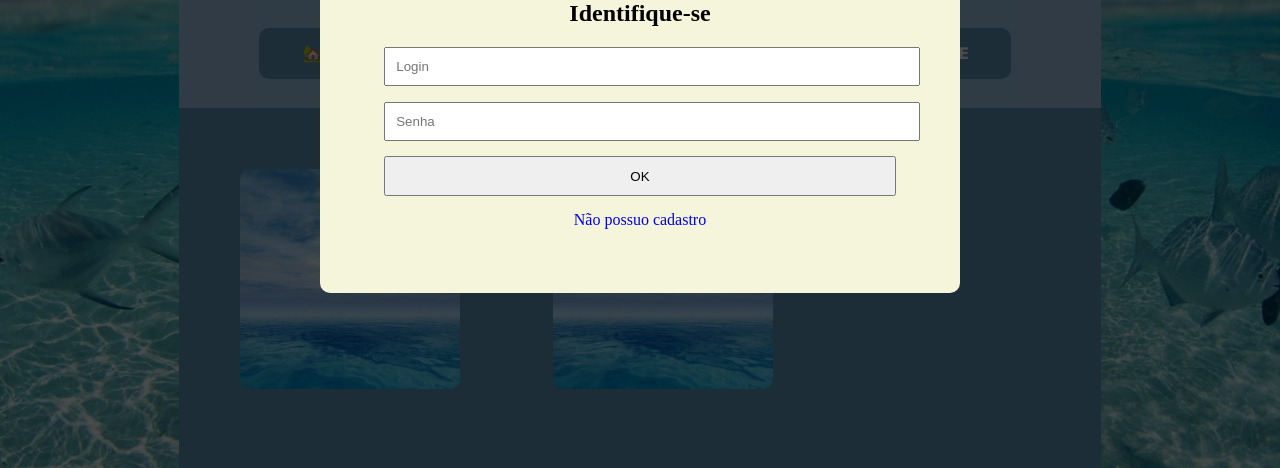
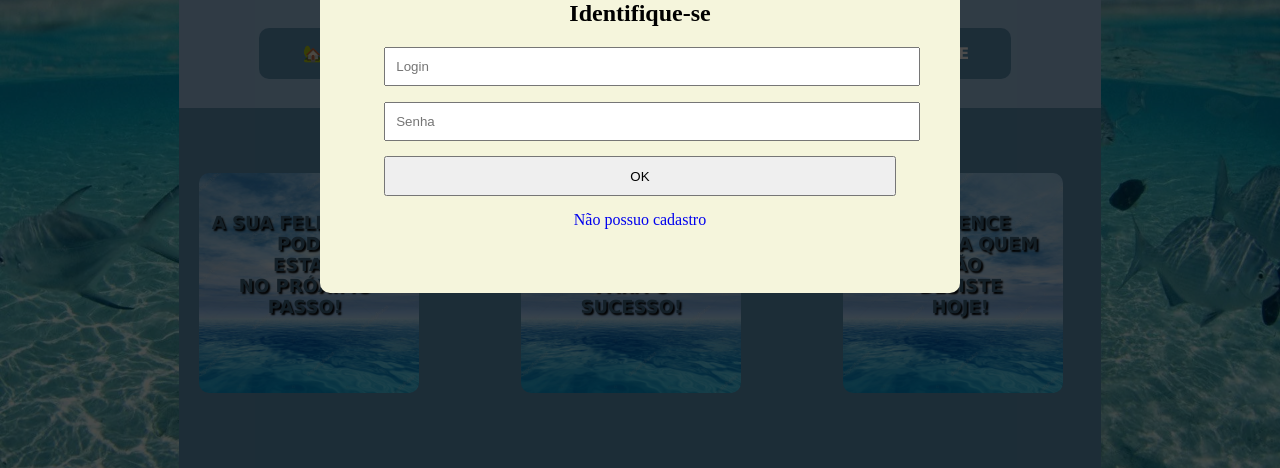
Before and after one commit to LeonardoSalesCM/2151-leonardo, a plain HTML site: page 2151-leonardo-main/08.03/index.html in a window 1280 px wide. Shown: the part 276-744 px from the top of the page. Drawn offline with nearby package versions, Linux system fonts and the light colour scheme.

Commit message:
corrigindo erros

```diff
--- a/2151-leonardo-main/08.03/css/style.css
+++ b/2151-leonardo-main/08.03/css/style.css
@@ -147,7 +147,7 @@ footer {
 
 #p1-1 {
     position: absolute;
-    margin-top: -44%;
+    margin-top: -45%;
     margin-left: -4.5%;
     background-color: 0;
     text-align: center;
@@ -157,8 +157,8 @@ footer {
 
 #p1-2 {
     position: absolute;
-    margin-top: -44%;
-    margin-left: 19%;
+    margin-top: -45%;
+    margin-left: 21%;
     background-color: 0;
     text-align: center;
     color: #456b85;
@@ -167,8 +167,8 @@ footer {
 
 #p1-3 {
     position: absolute;
-    margin-top: -44%;
-    margin-left: 42.7%;
+    margin-top: -45%;
+    margin-left: 46.7%;
     background-color: 0;
     text-align: center;
     color: #456b85;
@@ -178,7 +178,7 @@ footer {
 #p1-4 {
     position: absolute;
     margin-top: -20%;
-    margin-left: 42.7%;
+    margin-left: 46.7%;
     background-color: 0;
     text-align: center;
     color: #456b85;
@@ -188,7 +188,7 @@ footer {
 #p1-5{
     position: absolute;
     margin-top: -20%;
-    margin-left: 19%;
+    margin-left: 21%;
     background-color: 0;
     text-align: center;
     color: #456b85;
@@ -250,3 +250,9 @@ ul li a{
 ul li a{
     background-color: #6096ba;
 }
+
+#miniaturas {
+    width: 110%;
+    margin: auto;
+    margin-left: -5%;
+}
--- a/2151-leonardo-main/08.03/index.html
+++ b/2151-leonardo-main/08.03/index.html
@@ -35,6 +35,7 @@
 
         </nav>
         <section>
+            <div id="miniaturas">
             <img src="img/paisagem1.jpg" alt="" width="220px" height="220px" class="paisagem1">
             <img src="img/paisagem1.jpg" alt="" width="220px" height="220px" class="paisagem1">
             <img src="img/paisagem1.jpg" alt="" width="220px" height="220px" class="paisagem1">
@@ -47,7 +48,8 @@
            <h4 id="p1-4">SE NÃO PUDER <br> FAZER TUDO, <br> FAÇA TUDO <br> O QUE <br> PUDER</h4>
            <h4 id="p1-5">NÃO COLOQUE <br> LIMITES NO <br> SEU SONHO, <br> COLOQUE <br> FÉ!</h4>
            <h4 id="p1-6">O SEGREDO <br> DE <br> PROGREDIR <br> É <br> COMEÇAR</h4>
-        </section>
+        </div>
+            </section>
         <footer>
             <h3>Lembre-se: A sua disciplina deve superar a sua motivação</h3>
         </footer>
```
Also changed, not shown: 2151-leonardo-main/08.03/estudos.html (+2 -0 lines), 2151-leonardo-main/08.03/saúde.html (+2 -0 lines), 2151-leonardo-main/08.03/trabalho.html (+2 -0 lines).
